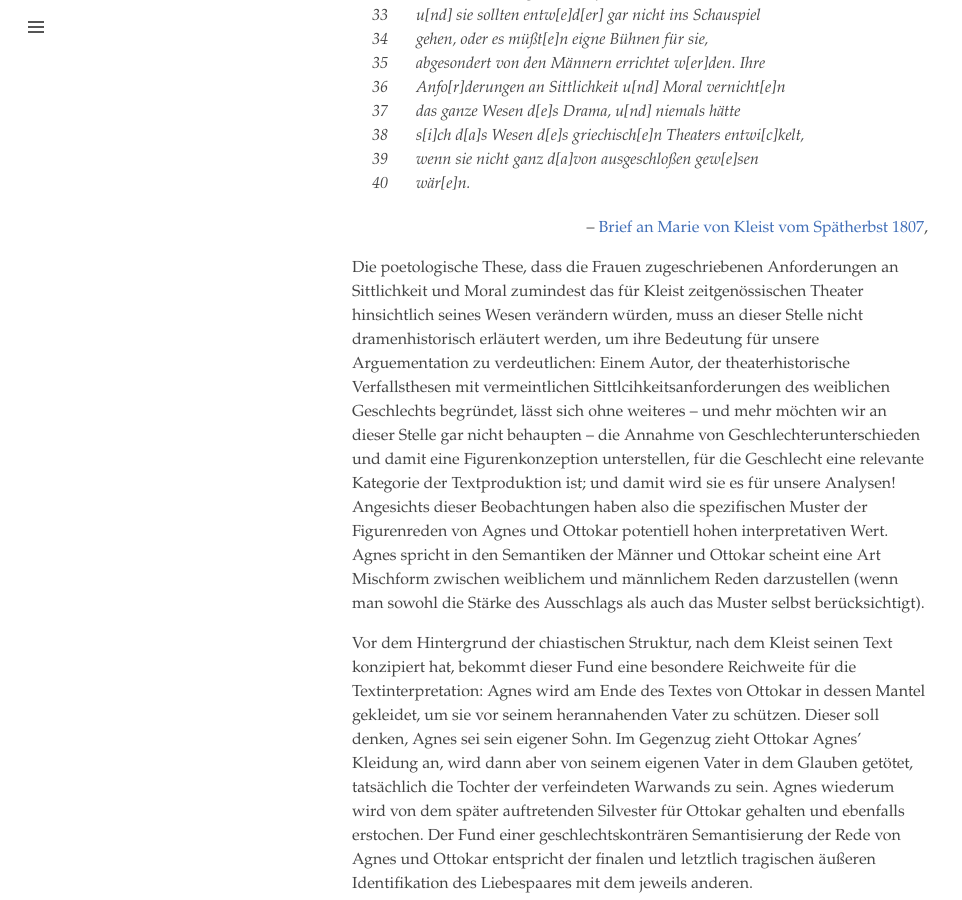
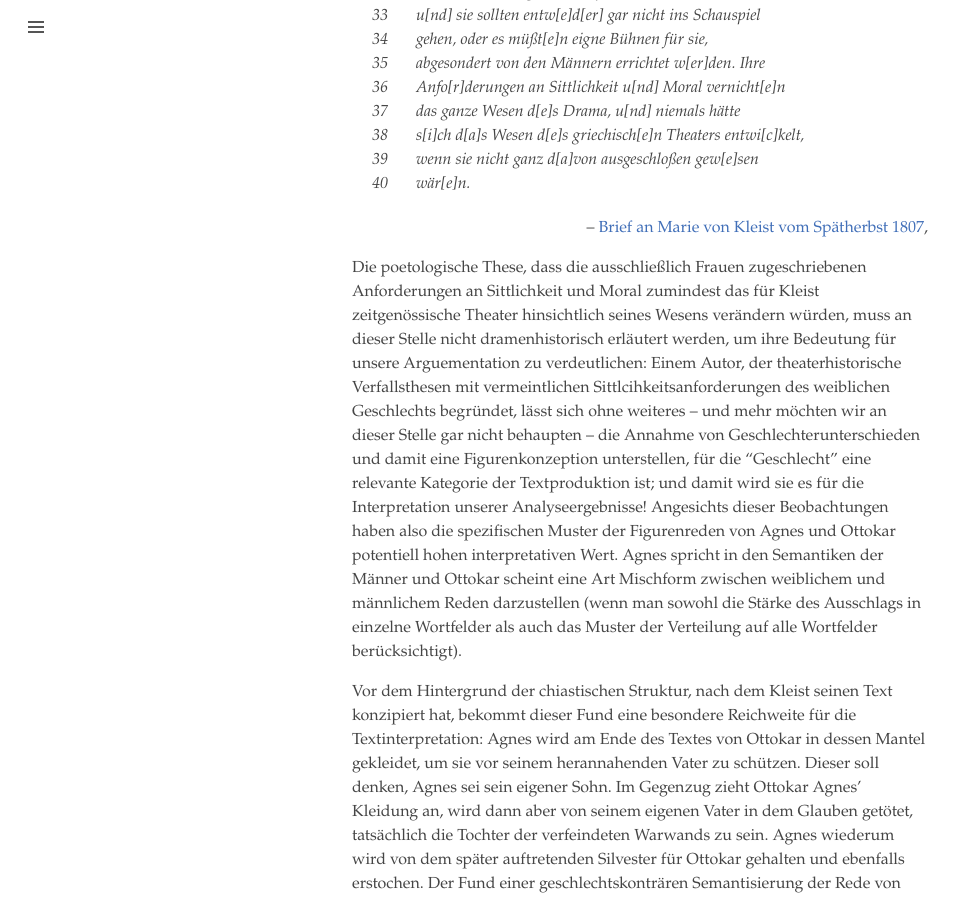
Before and after one commit to quadrama/quadrama.github.io, a Jekyll site: the page built from _posts/2016-10-07-ottokar-capulet.md, in a window 1280 px wide and 900 px high, scrolled down 10129 px. Shown: the whole window, without its empty margins (0-962 px from the left). Built offline with Jekyll 4.4.1, drawn with Linux system fonts in a browser that asks for light colours; nearby versions of some CDN libraries; library files that are not in the unit come from our copies.

Commit message:
Update 2016-10-07-ottokar-capulet.md

```diff
--- a/_posts/2016-10-07-ottokar-capulet.md
+++ b/_posts/2016-10-07-ottokar-capulet.md
@@ -254,7 +254,7 @@ Nimmt man auch noch Barnabe hinzu -- die Tochter der Totengräberwitwe, die als
 {:.right_aligned}
 -- [Brief an Marie von Kleist vom Spätherbst 1807](http://kleist-digital.de/brief?id=letters/b_118.xml),
 
-Die poetologische These, dass die Frauen zugeschriebenen Anforderungen an Sittlichkeit und Moral zumindest das für Kleist zeitgenössischen Theater hinsichtlich seines Wesen verändern würden, muss an dieser Stelle nicht dramenhistorisch erläutert werden, um ihre Bedeutung für unsere Arguementation zu verdeutlichen: Einem Autor, der theaterhistorische Verfallsthesen mit vermeintlichen Sittlcihkeitsanforderungen des weiblichen Geschlechts begründet, lässt sich ohne weiteres -- und mehr möchten wir an dieser Stelle gar nicht behaupten -- die Annahme von Geschlechterunterschieden und damit eine Figurenkonzeption unterstellen, für die Geschlecht eine relevante Kategorie der Textproduktion ist; und damit wird sie es für unsere Analysen! Angesichts dieser Beobachtungen haben also die spezifischen Muster der Figurenreden von Agnes und Ottokar potentiell hohen interpretativen Wert. Agnes spricht in den Semantiken der Männer und Ottokar scheint eine Art Mischform zwischen weiblichem und männlichem Reden darzustellen (wenn man sowohl die Stärke des Ausschlags als auch das Muster selbst berücksichtigt).
+Die poetologische These, dass die ausschließlich Frauen zugeschriebenen Anforderungen an Sittlichkeit und Moral zumindest das für Kleist zeitgenössische Theater hinsichtlich seines Wesens verändern würden, muss an dieser Stelle nicht dramenhistorisch erläutert werden, um ihre Bedeutung für unsere Arguementation zu verdeutlichen: Einem Autor, der theaterhistorische Verfallsthesen mit vermeintlichen Sittlcihkeitsanforderungen des weiblichen Geschlechts begründet, lässt sich ohne weiteres -- und mehr möchten wir an dieser Stelle gar nicht behaupten -- die Annahme von Geschlechterunterschieden und damit eine Figurenkonzeption unterstellen, für die "Geschlecht" eine relevante Kategorie der Textproduktion ist; und damit wird sie es für die Interpretation unserer Analyseergebnisse! Angesichts dieser Beobachtungen haben also die spezifischen Muster der Figurenreden von Agnes und Ottokar potentiell hohen interpretativen Wert. Agnes spricht in den Semantiken der Männer und Ottokar scheint eine Art Mischform zwischen weiblichem und männlichem Reden darzustellen (wenn man sowohl die Stärke des Ausschlags in einzelne Wortfelder als auch das Muster der Verteilung auf alle Wortfelder berücksichtigt).
 
 Vor dem Hintergrund der chiastischen Struktur, nach dem Kleist seinen Text konzipiert hat, bekommt dieser Fund eine besondere Reichweite für die Textinterpretation: Agnes wird am Ende des Textes von Ottokar in dessen Mantel gekleidet, um sie vor seinem herannahenden Vater zu schützen. Dieser soll denken, Agnes sei sein eigener Sohn. Im Gegenzug zieht Ottokar Agnes' Kleidung an, wird dann aber von seinem eigenen Vater in dem Glauben getötet, tatsächlich die Tochter der verfeindeten Warwands zu sein. Agnes wiederum wird von dem später auftretenden Silvester für Ottokar gehalten und ebenfalls erstochen. Der Fund einer geschlechtskonträren Semantisierung der Rede von Agnes und Ottokar entspricht der finalen und letztlich tragischen äußeren Identifikation des Liebespaares mit dem jeweils anderen.
 
```
